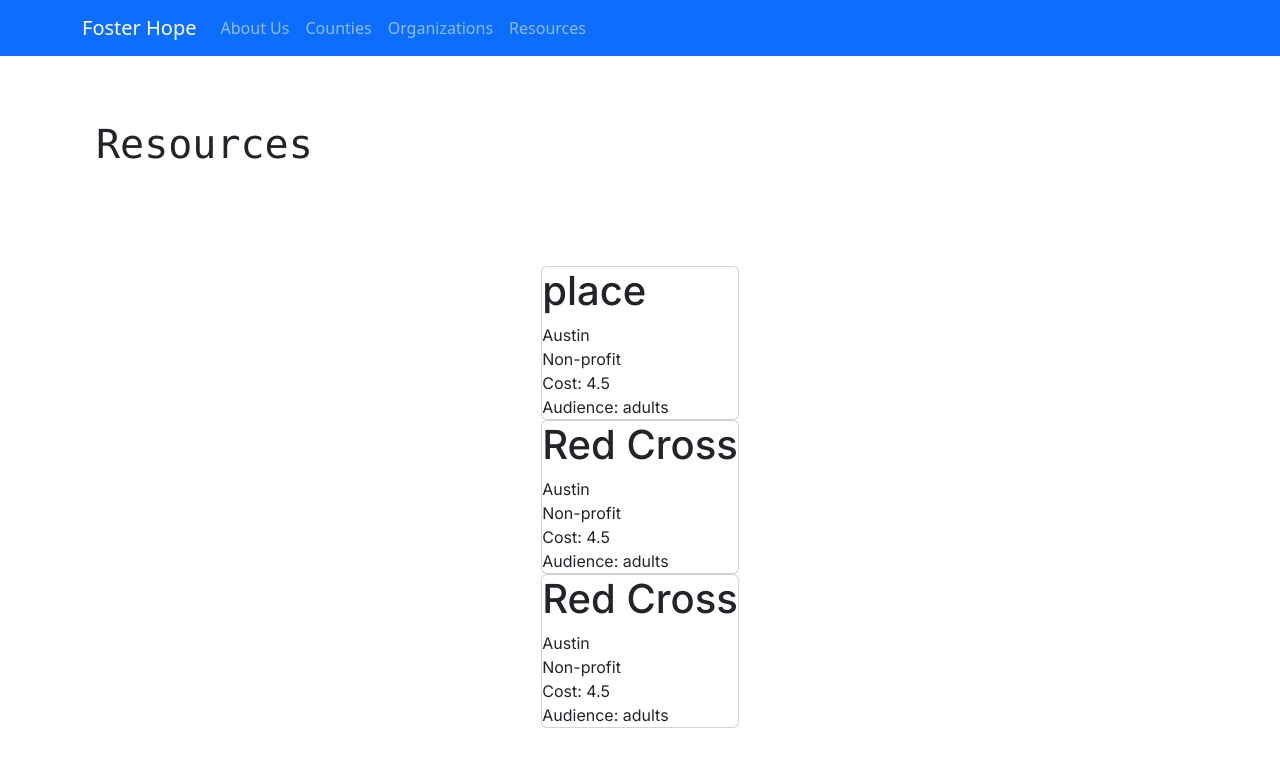
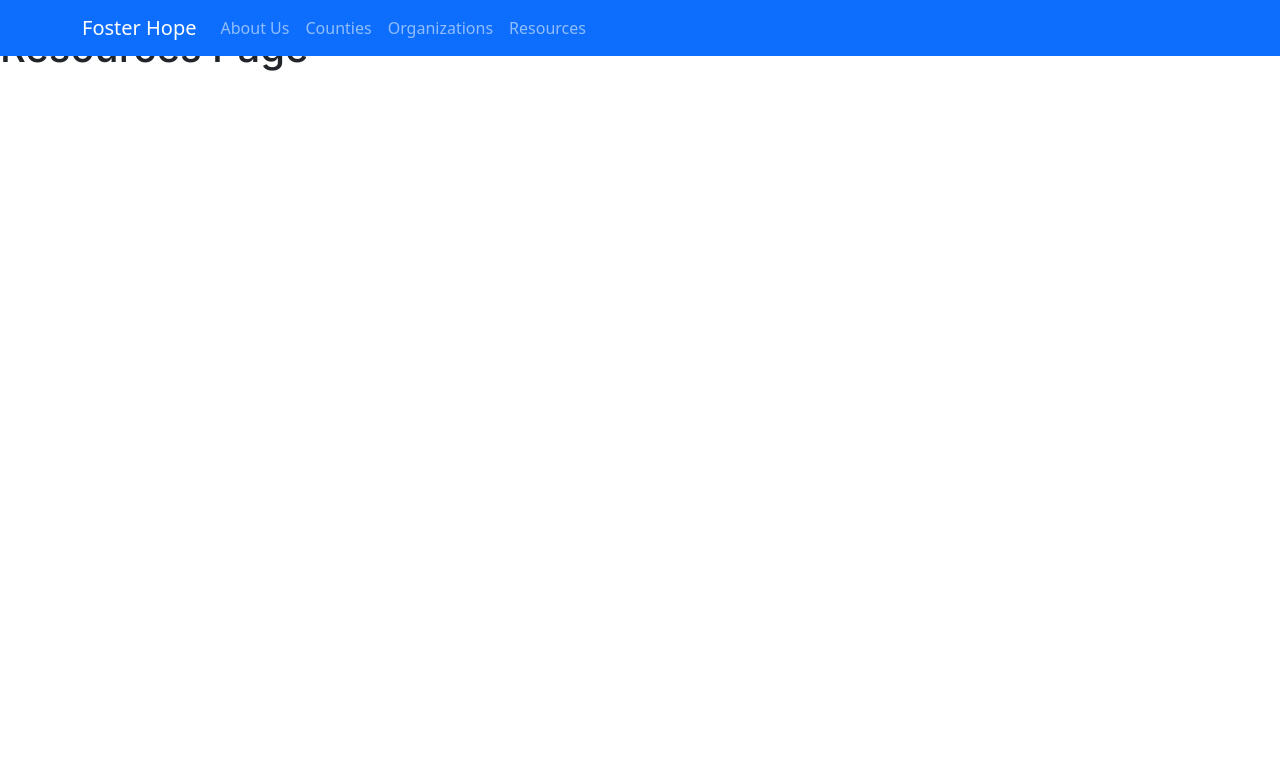
Before and after one commit to MaadhavK/foster-hope-2024, a Next.js app in the folder front-end/: page /resources in a window 1280 px wide. Shown: the top 766 px of the page. Built offline with nearby package versions, Linux system fonts and the light colour scheme.

Commit message:
Revert "working cards for all 3, not stylized"
This reverts commit cfeacacfc4872e6616e4ce11048ff89b83e0735a

```diff
--- a/front-end/src/app/api/orgs/route.js
+++ /dev/null
@@ -1,6 +0,0 @@
-import { NextResponse } from "next/server";
-import orgs from './orgs.json';
-
-export async function GET(request){
-    return NextResponse.json(orgs);
-}
--- a/front-end/src/app/api/resources/route.js
+++ /dev/null
@@ -1,6 +0,0 @@
-import { NextResponse } from "next/server";
-import resources from './resources.json';
-
-export async function GET(request){
-    return NextResponse.json(resources);
-}
--- a/front-end/src/app/components/counties.jsx
+++ b/front-end/src/app/components/counties.jsx
@@ -8,6 +8,7 @@ async function fetchCounties(){
 
 const Counties = async () => {
     const countylist = await fetchCounties();
+    console.log(countylist);
     return (
         <div className="counties">
             {countylist.counties.map(county => (
--- a/front-end/src/app/components/resources.jsx
+++ /dev/null
@@ -1,23 +0,0 @@
-async function fetchResources(){
-    const res = await fetch("http://localhost:3000/api/resources");
-    const resources = await res.json();
-    return resources;
-}
-
-const Resources = async () => {
-    const resList = await fetchResources();
-    return (
-        <div className="resources">
-            {resList.resources.map(resource => (
-                <div key={resource.name} className="card">
-                    <h1>{resource.name}</h1>
-                    <div>{resource.location}</div>
-                    <div>{resource.type}</div>
-                    <div>Cost: {resource.cost}</div>
-                    <div>Audience: {resource.target_audience}</div>
-                </div>
-            ))}
-        </div>
-    )
-}
-export default Resources
--- a/front-end/src/app/counties/page.jsx
+++ b/front-end/src/app/counties/page.jsx
@@ -1,4 +1,4 @@
-import CountyList from "../components/counties"
+import Counties from "../components/counties"
 import { Row, Col, Container } from "react-bootstrap";
 import styles from "../page.module.css";
 
@@ -6,13 +6,13 @@ export const metadata = {
     title: "Counties"
 }
 
-export default function Counties() {
+export default function listCounties() {
     return (
         <main className= {styles.main}>
             <div className= {styles.description}>
                 <h1>Counties Page</h1>
             </div>
-            <CountyList/>
+            <Counties/>
         </main>
     )
 }
--- a/front-end/src/app/resources/page.jsx
+++ b/front-end/src/app/resources/page.jsx
@@ -1,17 +1,11 @@
-import styles from "../page.module.css";
-import ResourceList from "../components/resources";
-
 export const metadata = {
     title: "Resources"
 }
 
 export default function Resources() {
     return (
-        <main className= {styles.main}>
-            <div className= {styles.description}>
-                <h1>Resources</h1>
-            </div>
-            <ResourceList/>
-        </main>
+        <h1>
+            Resources Page
+        </h1>
     )
 }
```
Also changed, not shown: front-end/src/app/organizations/page.jsx (+3 -9 lines), front-end/src/app/api/organizations/orgs.json (renamed from front-end/src/app/api/orgs/orgs.json), front-end/src/app/api/organizations/route.js (added).
